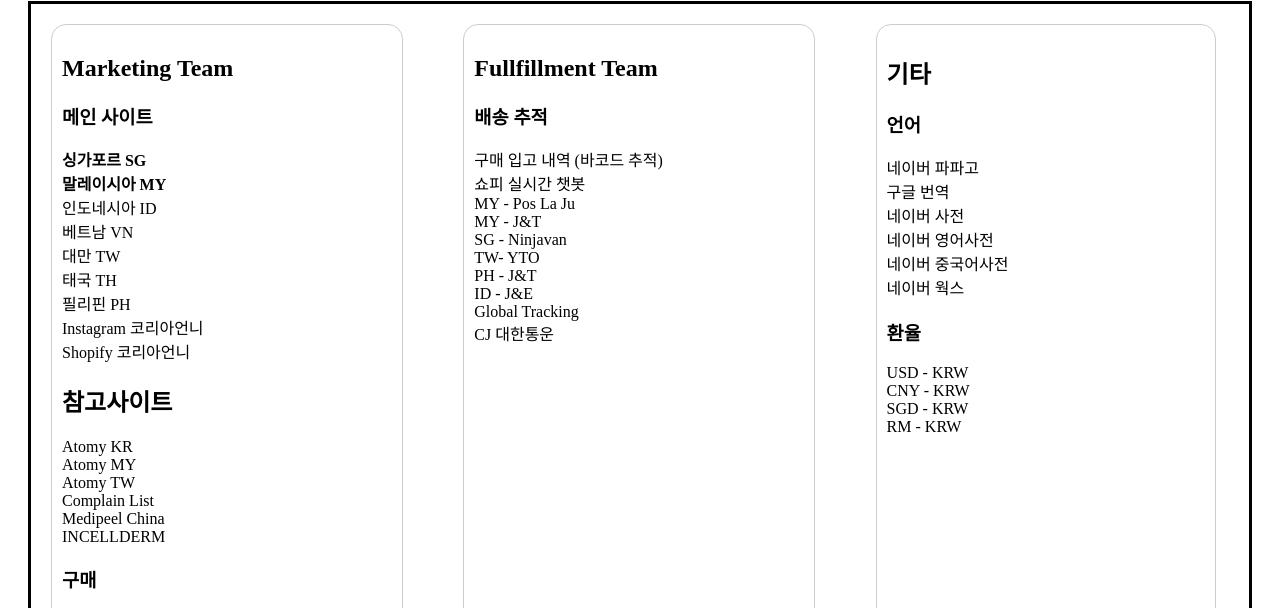
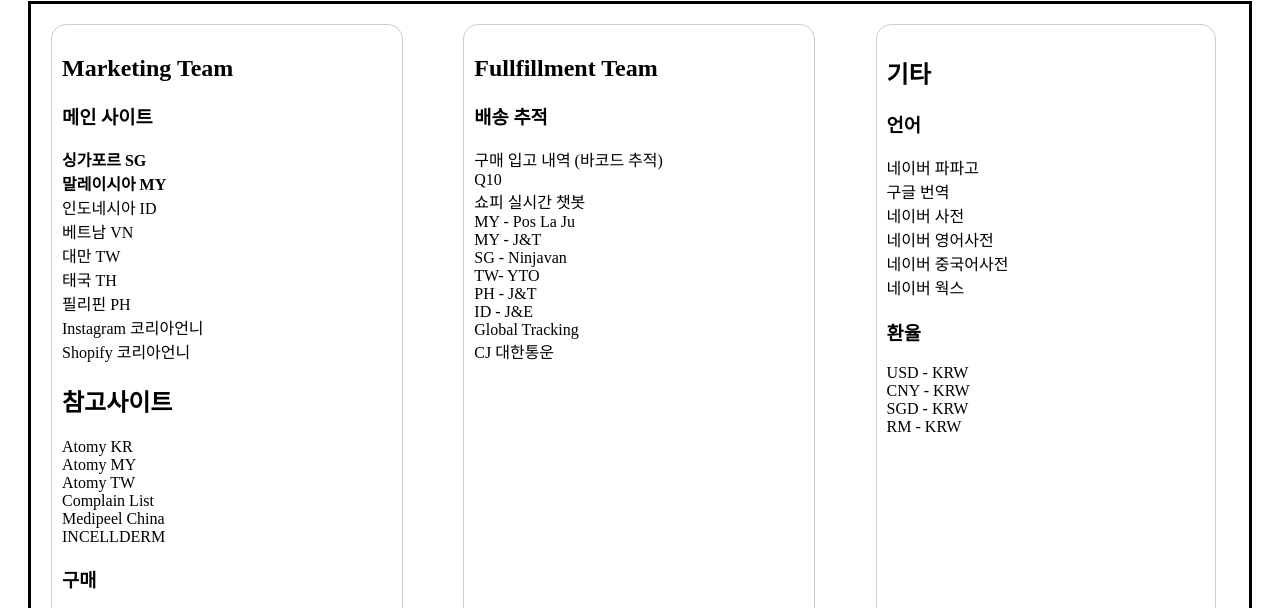
Before and after one commit to JakeK05/Web, a plain HTML site: page Web 1.html in a window 1280 px wide. Shown: the part 191-799 px from the top of the page. Drawn offline with Linux system fonts and the light colour scheme.

Commit message:
Update Web 1.html

```diff
--- a/Web 1.html
+++ b/Web 1.html
@@ -61,6 +61,7 @@
                          <ol>
                             <li><a href="https://docs.google.com/spreadsheets/d/1kWmU_zomsP_OkTuPG3Y7qQoxZ0Gvx9mrNsAB4R3VLf8/edit#gid=1017565130" target="_blank">
                                 구매 입고 내역 (바코드 추적) </a></li>
+                            <li><a href="https://qsm.qoo10.jp/GMKT.INC.Gsm.Web/login.aspx" target="_blank">Q10 </a></li>
                             <li><a href=" https://www.thecloudgate.io/webchat/main?
                                brandKey=SkbTAbYm6VOl0XrGommbgQ&type=scenario " target="_blank">쇼피 실시간 챗봇</a></li>
                                      <li><a href="https://www.tracking.my/poslaju" target="_blank">MY - Pos La Ju</a></li>
```
